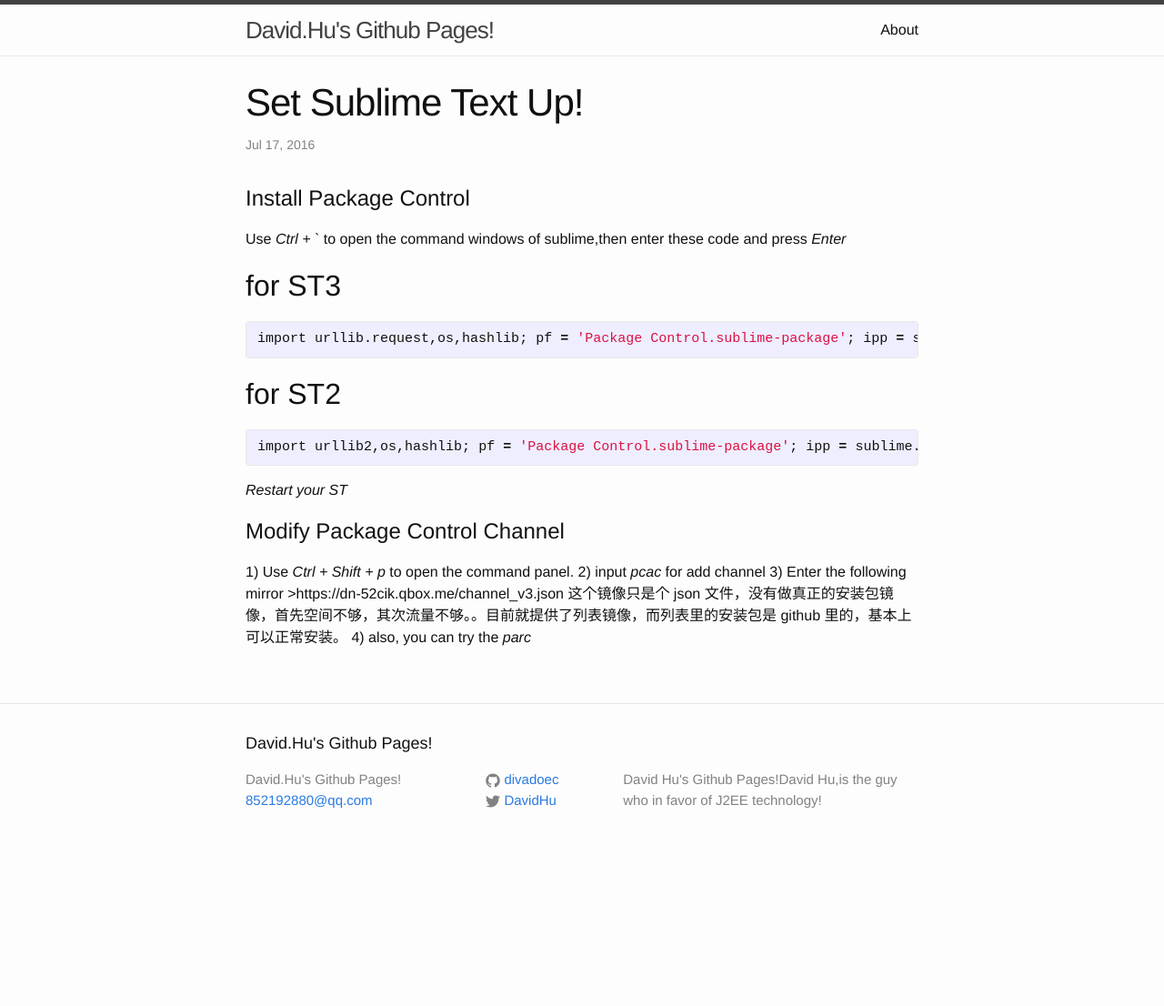
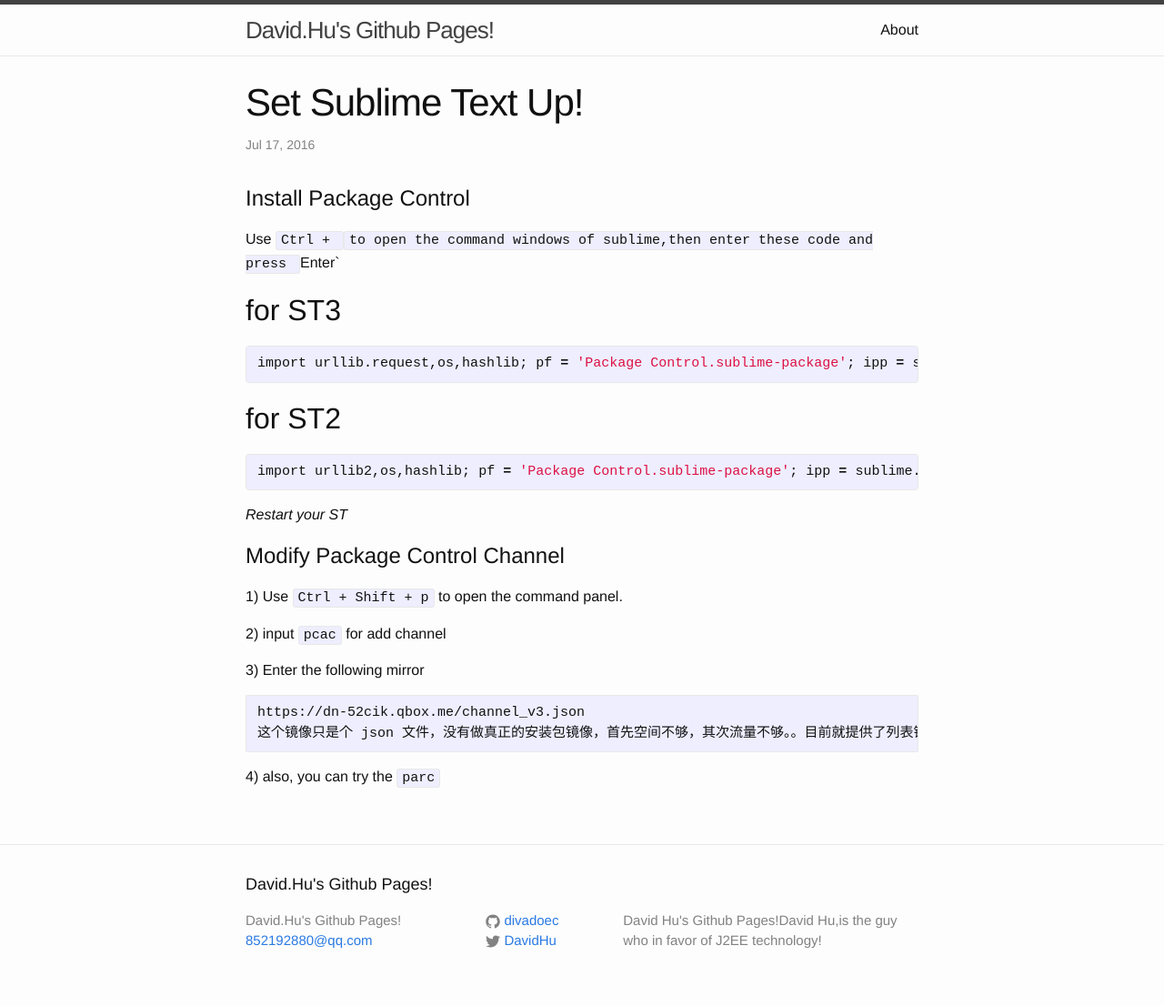
Before and after one commit to DivadOEC/divadoec.github.io, a Jekyll site: the page built from _posts/2016-07-17-Set-Sublime-Text-Up.markdown, in a window 1280 px wide. Shown: the whole page at 91% size. Built offline with Jekyll 4.4.1, drawn with Linux system fonts in a browser that asks for light colours; before the commit the page ends 951 px from its top, so only the background shows below that.

```diff
--- a/_posts/2016-07-17-Set-Sublime-Text-Up.markdown
+++ b/_posts/2016-07-17-Set-Sublime-Text-Up.markdown
@@ -7,7 +7,7 @@ tags:   [Sublime Text,Package Control,Editor]
 ---
 
 # Install Package Control
-Use *Ctrl + `* to open the command windows of sublime,then enter these code and press *Enter*
+Use `Ctrl + `` to open the command windows of sublime,then enter these code and press `Enter`
 
 ## for ST3
 {% highlight python %}
@@ -22,9 +22,13 @@ import urllib2,os,hashlib; pf = 'Package Control.sublime-package'; ipp = sublime
 *Restart your ST*
 
 # Modify Package Control Channel
-1) Use *Ctrl + Shift + p* to open the command panel.
-2) input *pcac* for add channel
+1) Use `Ctrl + Shift + p` to open the command panel.
+
+2) input `pcac` for add channel
+
 3) Enter the following mirror
-	>https://dn-52cik.qbox.me/channel_v3.json
+
+	https://dn-52cik.qbox.me/channel_v3.json
 	这个镜像只是个 json 文件，没有做真正的安装包镜像，首先空间不够，其次流量不够。。目前就提供了列表镜像，而列表里的安装包是 github 里的，基本上可以正常安装。
-4) also, you can try the *parc*
+
+4) also, you can try the `parc`
```
